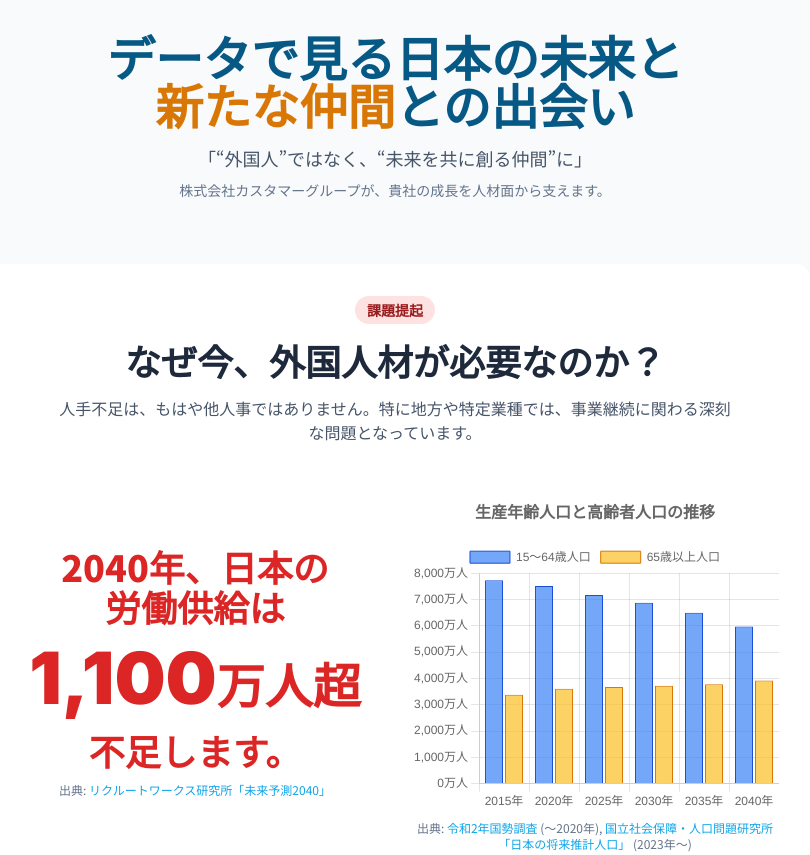
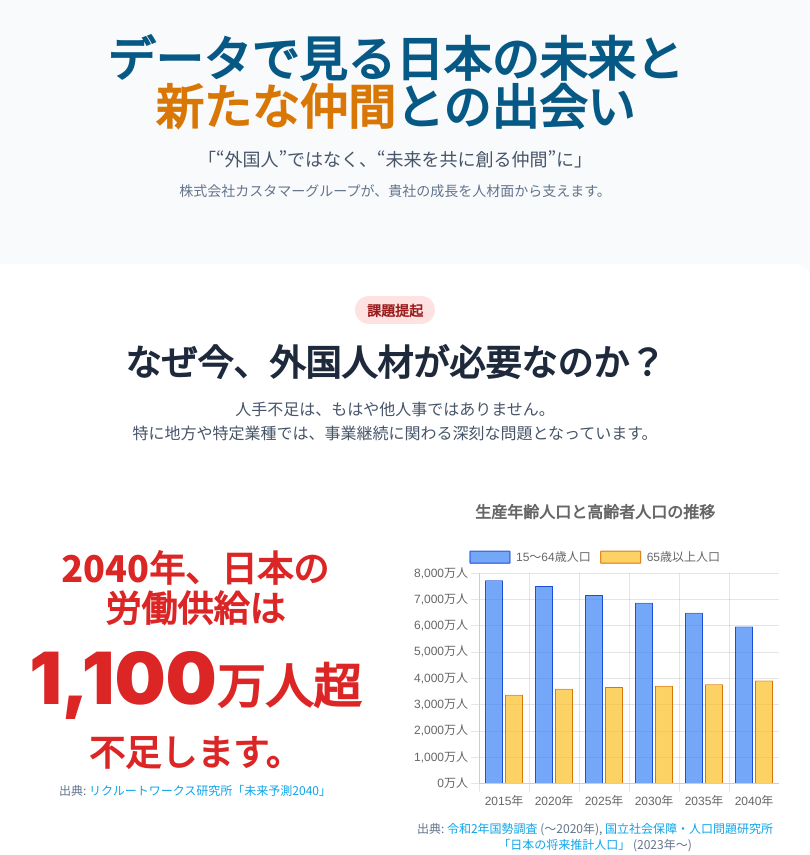
Before and after one commit to customergroupinc/tokuteiginou, a plain HTML site: page index.html in a window 1280 px wide. Shown: the top 855 px of the page, without its empty margins (245-1055 px from the left). Drawn offline with nearby package versions, Linux system fonts and the light colour scheme.

Commit message:
Update index.html

```diff
--- a/index.html
+++ b/index.html
@@ -63,7 +63,7 @@
             <div class="text-center">
                 <div class="inline-block bg-red-100 text-red-800 text-sm font-bold px-3 py-1 rounded-full mb-4">課題提起</div>
                 <h2 class="font-headline text-2xl md:text-4xl">なぜ今、外国人材が必要なのか？</h2>
-                <p class="mt-4 text-slate-600 max-w-2xl mx-auto">人手不足は、もはや他人事ではありません。特に地方や特定業種では、事業継続に関わる深刻な問題となっています。</p>
+                <p class="mt-4 text-slate-600 max-w-2xl mx-auto">人手不足は、もはや他人事ではありません。<br>特に地方や特定業種では、事業継続に関わる深刻な問題となっています。</p>
             </div>
 
             <div class="mt-12 flex flex-col md:flex-row items-center gap-8">
```
